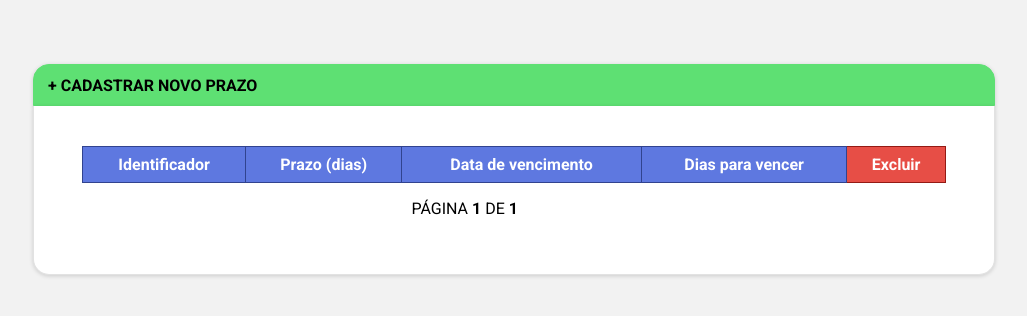
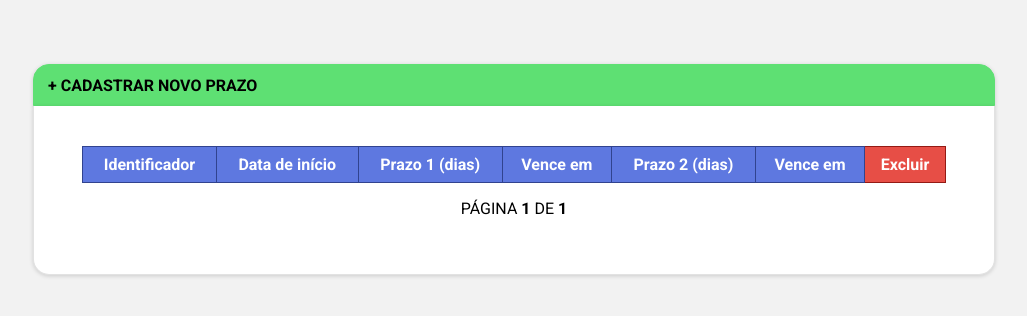
Before and after one commit to JoPedro/lista-de-prazos, a Django app: page / in a window 1280 px wide. Shown: the top 316 px of the page, without its empty margins (126-1153 px from the left). Run offline with Django 5.2, Linux system fonts and the light colour scheme; data that the repository does not hold is empty.

Commit message:
refactor: correções do formulário

```diff
--- a/app_lista_prazos/forms.py
+++ b/app_lista_prazos/forms.py
@@ -6,5 +6,12 @@ from app_lista_prazos.models import Prazo
 class PrazoForm(ModelForm):
     class Meta:
         model = Prazo
-        fields = "__all__"
-        widgets = {"data_de_vencimento": DateTimeInput(format="%d/%m/%Y")}
+        fields = [
+            "identificador",
+            "data_de_início",
+            "prazo_1_em_dias",
+            "prazo_2_em_dias",
+        ]
+        widgets = {
+            "data_de_início": DateTimeInput(format="%d/%m/%Y"),
+        }
--- a/app_lista_prazos/models.py
+++ b/app_lista_prazos/models.py
@@ -6,12 +6,19 @@ from django.utils import timezone
 # Create your models here.
 class Prazo(models.Model):
     identificador = models.CharField(max_length=255, primary_key=True)
-    prazo_em_dias = models.PositiveSmallIntegerField(default=0)
-    data_de_vencimento = models.DateTimeField(default=timezone.now)
+    data_de_início = models.DateTimeField(default=timezone.now)
+    prazo_1_em_dias = models.PositiveSmallIntegerField(default=0)
+    prazo_2_em_dias = models.PositiveSmallIntegerField(default=0)
+    data_de_vencimento_1 = models.DateTimeField(default=timezone.now)
+    data_de_vencimento_2 = models.DateTimeField(default=timezone.now)
 
     @property
-    def dias_para_vencer(self):
-        return (self.data_de_vencimento - timezone.now()).days + 1
+    def dias_para_vencer_1(self):
+        return (self.data_de_vencimento_1 - timezone.now()).days + 1
+
+    @property
+    def dias_para_vencer_2(self):
+        return (self.data_de_vencimento_2 - timezone.now()).days + 1
 
     def __str__(self):
-        return f"{self.identificador} - {self.prazo_em_dias} dias | Vence em {self.data_de_vencimento.strftime(f'%d/%m/%Y')} ({self.dias_para_vencer} dias)"
+        return f"{self.identificador} - {self.prazo_1_em_dias} dias/{self.prazo_2_em_dias} dias | Vence em {self.data_de_vencimento_1.strftime(f'%d/%m/%Y')} ({self.dias_para_vencer_1} dias)/{self.data_de_vencimento_2.strftime(f'%d/%m/%Y')} ({self.dias_para_vencer_2} dias)"
--- a/app_lista_prazos/static/app_lista_prazos/js/index.js
+++ b/app_lista_prazos/static/app_lista_prazos/js/index.js
@@ -1,28 +1,12 @@
-let prazoAtual
-
 const cadastrar = document.getElementById('cadastrar')
 const adicionarTab = document.getElementById('adicionar-tab')
-const excluirTab = document.getElementById('excluir-tab')
-const overlay = document.getElementsByClassName('overlay')[0]
-const fecharAdicionar = document.getElementById('fechar-adicionar')
-const fecharExcluir = document.getElementById('fechar-excluir')
-const checkbox = document.getElementsByName('agora')[0]
-const dateInput = document.getElementsByName('data_de_vencimento')[0]
+const fecharAdicionarTab = document.getElementById('fechar-adicionar-tab')
+const overlay = document.getElementById('semi-black-overlay')
 
-cadastrar.addEventListener('click', () => toggleSidebarDisplay(adicionarTab))
-fecharAdicionar.addEventListener('click', () => toggleSidebarDisplay(adicionarTab))
-fecharExcluir.addEventListener('click', () => toggleSidebarDisplay(excluirTab))
+cadastrar.addEventListener('click', toggleSidebarDisplay)
+fecharAdicionarTab.addEventListener('click', toggleSidebarDisplay)
 
-checkbox.addEventListener('change', function () {
-    dateInput.disabled = this.checked
-})
-
-function toggleSidebarDisplay(tab) {
-    tab.style.display = tab.style.display === 'block' ? 'none' : 'block'
+function toggleSidebarDisplay() {
+    adicionarTab.style.display = adicionarTab.style.display === 'block' ? 'none' : 'block'
     overlay.style.display = overlay.style.display === 'block' ? 'none' : 'block'
 }
-
-function excluirPrazo(prazo) {
-    toggleSidebarDisplay(excluirTab)
-    prazoAtual = prazo
-}
--- a/app_lista_prazos/templates/app_lista_prazos/index.html
+++ b/app_lista_prazos/templates/app_lista_prazos/index.html
@@ -46,9 +36,11 @@
       <thead>
         <tr>
           <th>Identificador</th>
-          <th>Prazo (dias)</th>
-          <th>Data de vencimento</th>
-          <th>Dias para vencer</th>
+          <th>Data de início</th>
+          <th>Prazo 1 (dias)</th>
+          <th>Vence em</th>
+          <th>Prazo 2 (dias)</th>
+          <th>Vence em</th>
           <th class="delete-th">Excluir</th>
         </tr>
       </thead>
@@ -59,13 +51,19 @@
             {{ prazo_obj.identificador }}
           </td>
           <td>
-            {{ prazo_obj.prazo_em_dias }}
+            {{ prazo_obj.data_de_início | date:"d/m/Y" }}
           </td>
           <td>
-            {{ prazo_obj.data_de_vencimento | date:"d/m/Y" }}
+            {{ prazo_obj.prazo_1_em_dias }}
           </td>
           <td>
-            <b>{{ prazo_obj.dias_para_vencer }} dias</b>
+            {{ prazo_obj.data_de_vencimento_1 | date:"d/m/Y" }} <b>({{ prazo_obj.dias_para_vencer_1 }} dias)</b>
+          </td>
+          <td>
+            {{ prazo_obj.prazo_2_em_dias }}
+          </td>
+          <td>
+            {{ prazo_obj.data_de_vencimento_2 | date:"d/m/Y" }} <b>({{ prazo_obj.dias_para_vencer_2 }} dias)
           </td>
           <td class="delete-td">
             <div class="flex-center">
--- a/app_lista_prazos/views.py
+++ b/app_lista_prazos/views.py
@@ -10,7 +10,7 @@ from django.utils import timezone
 
 def index(request):
     # Lista paginada
-    prazo_list = Prazo.objects.all().order_by("data_de_vencimento")
+    prazo_list = Prazo.objects.all().order_by("data_de_início")
     paginator = Paginator(prazo_list, 10)
 
     page_number = request.GET.get("page")
@@ -27,23 +27,24 @@ def index(request):
 
 
 def adicionar(request):
-    id = request.POST.get("identificador")
-    prazo_em_dias = int(request.POST.get("prazo_em_dias"))
+    identificador = request.POST.get("identificador")
+    data_de_início = datetime.strptime(
+        request.POST.get("data_de_início"), "%d/%m/%Y"
+    ).replace(tzinfo=timezone.get_current_timezone())
+    prazo_1_em_dias = int(request.POST.get("prazo_1_em_dias"))
+    prazo_2_em_dias = int(request.POST.get("prazo_2_em_dias"))
 
-    data_de_vencimento = request.POST.get(
-        "data_de_vencimento"
-    ) or timezone.now().replace(
-        tzinfo=timezone.get_current_timezone(), hour=0, minute=0, second=0
-    ) + timedelta(
-        days=prazo_em_dias
+    data_de_vencimento_1 = data_de_início + timedelta(days=prazo_1_em_dias)
+    data_de_vencimento_2 = data_de_início + timedelta(days=prazo_2_em_dias)
+
+    add_prazo = Prazo(
+        identificador,
+        data_de_início,
+        prazo_1_em_dias,
+        prazo_2_em_dias,
+        data_de_vencimento_1,
+        data_de_vencimento_2,
     )
-
-    if type(data_de_vencimento) == str:
-        data_de_vencimento = datetime.strptime(data_de_vencimento, "%d/%m/%Y").replace(
-            tzinfo=timezone.get_current_timezone()
-        )
-
-    add_prazo = Prazo(id, prazo_em_dias, data_de_vencimento)
     add_prazo.save()
     messages.success(request, "Prazo adicionado com sucesso.")
 
```
Also changed, not shown: other parts of app_lista_prazos/templates/app_lista_prazos/index.html (+3 -13 lines), app_lista_prazos/migrations/0008_rename_data_de_vencimento_prazo_data_de_vencimento_1_and_more.py (added).
